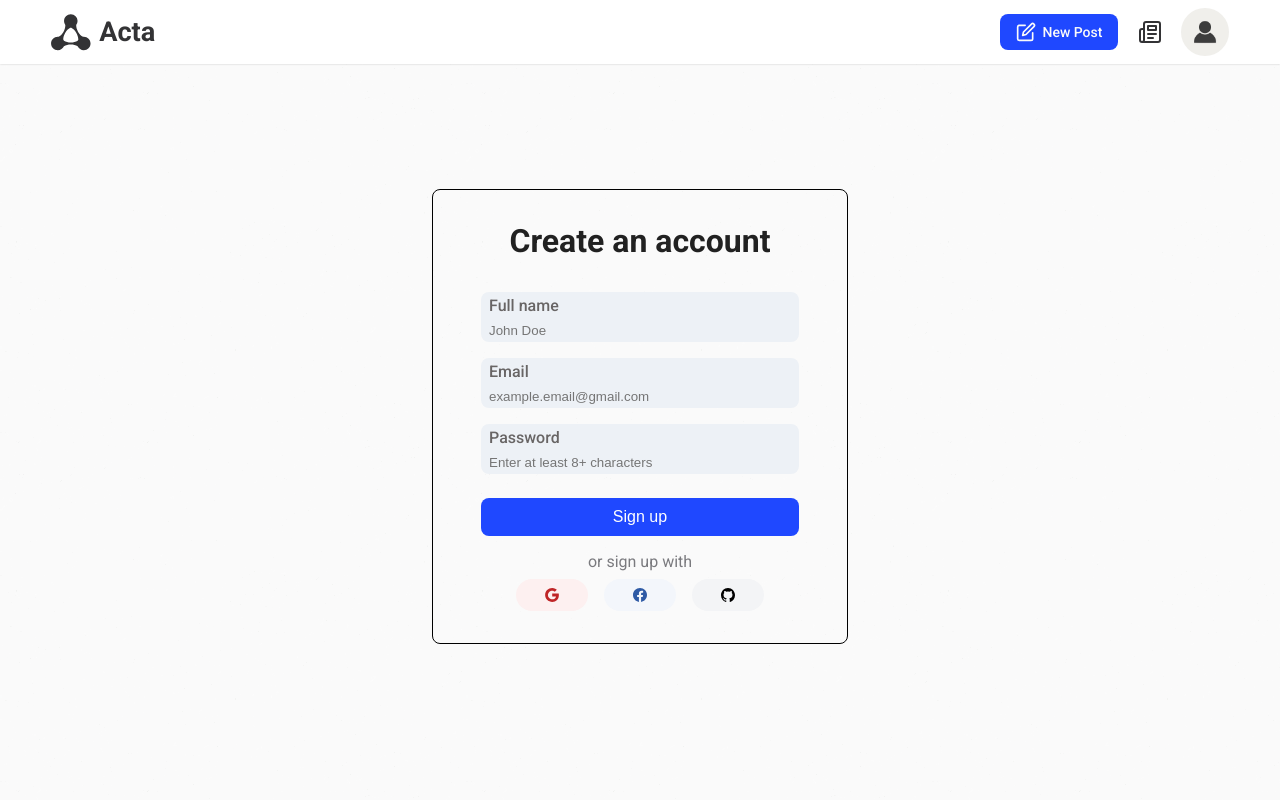
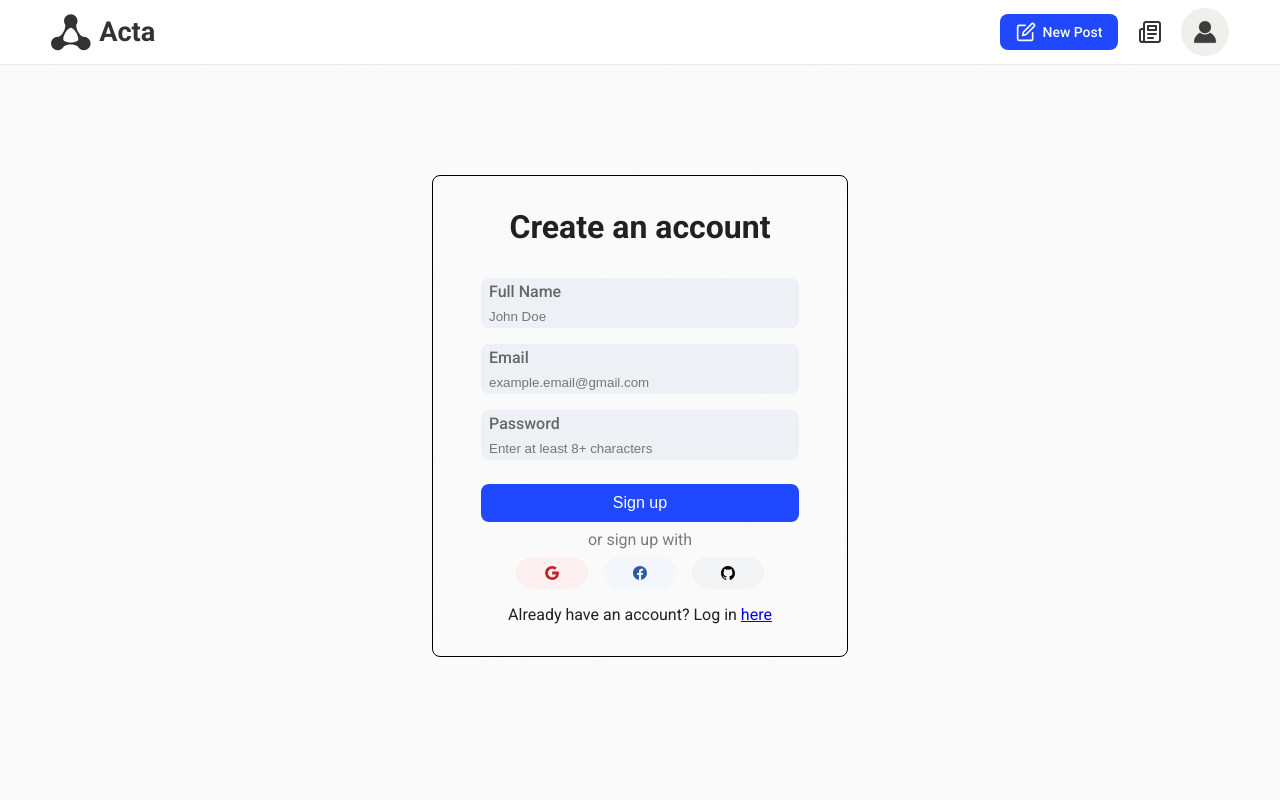
Before and after one commit to Luzefiru/Acta, a React (Create React App) app: page /auth in a window 1280 px wide. Shown: the top 800 px of the page. Built offline with nearby package versions, Linux system fonts and the light colour scheme.

Commit message:
feat: add Auth nested routing for LogIn & SignUp components

```diff
--- a/src/App.jsx
+++ b/src/App.jsx
@@ -7,6 +7,8 @@ import Navbar from './components/layouts/Navbar.jsx';
 import Footer from './components/layouts/Footer.jsx';
 import Home from './pages/Home/Home.jsx';
 import Auth from './pages/SignUp/Auth';
+import SignUp from './pages/SignUp/SignUp';
+import LogIn from './pages/SignUp/LogIn';
 import Feed from './pages/Feed/Feed.jsx';
 import CreatePost from './pages/CreatePost/CreatePost.jsx';
 import Post from './pages/Post/Post.jsx';
@@ -21,7 +23,10 @@ function App() {
           {/* This div wrapper used to give padding to page content */}
           <Routes>
             <Route path="/" element={<Home />} />
-            <Route path="/auth" element={<Auth />} />
+            <Route path="/auth" element={<Auth />}>
+              <Route index element={<SignUp />} />
+              <Route path="login" element={<LogIn />} />
+            </Route>
             <Route path="/feed" element={<Feed />} />
             <Route path="/create-post" element={<CreatePost />} />
             <Route path="/post/:postID" element={<Post />} />
--- a/src/pages/SignUp/Auth.jsx
+++ b/src/pages/SignUp/Auth.jsx
@@ -1,10 +1,10 @@
 import './Auth.css';
-import SignUp from './SignUp';
+import { Outlet } from 'react-router-dom';
 
 function Auth() {
   return (
     <div className="Auth">
-      <SignUp />
+      <Outlet />
     </div>
   );
 }
--- a/src/pages/SignUp/SignUp.jsx
+++ b/src/pages/SignUp/SignUp.jsx
@@ -3,12 +3,13 @@ import LogoGitHub from '../../assets/logo-github.svg';
 import LogoFacebook from '../../assets/logo-facebook.svg';
 import LogoGoogle from '../../assets/logo-google.svg';
 import TextField from '../../components/forms/TextField';
+import { Link } from 'react-router-dom';
 
 function SignUp() {
   return (
     <div class="SignUp">
       <h1>Create an account</h1>
-      <TextField label="Full name" placeholder="John Doe" />
+      <TextField label="Full Name" placeholder="John Doe" />
       <TextField
         type="email"
         label="Email"
@@ -34,6 +35,10 @@ function SignUp() {
           <img alt="GitHub Login" src={LogoGitHub} />
         </button>
       </div>
+      <div class="SignUp__link">
+        Already have an account? Log in&nbsp;
+        <Link to="/auth/login">here</Link>
+      </div>
     </div>
   );
 }
--- a/src/pages/SignUp/signup.css
+++ b/src/pages/SignUp/signup.css
@@ -1,4 +1,5 @@
 .SignUp {
+  display: grid;
   width: 26rem;
   padding: 32px 48px;
   border: 1.5px solid var(--black);
@@ -19,7 +20,7 @@
   color: white;
   background-color: var(--primary);
   margin-top: 8px;
-  margin-bottom: 16px;
+  margin-bottom: 8px;
   border-radius: 8px;
   cursor: pointer;
 }
@@ -38,11 +39,12 @@
   display: flex;
   align-items: center;
   justify-content: center;
-  gap: 1rem;
+  gap: 16px;
+  margin-bottom: 16px;
 }
 
 .SignUp button img {
-  height: 1rem;
+  height: 16px;
 }
 
 .SignUp__options__option {
@@ -78,6 +80,11 @@
   background-color: #ebebeb;
 }
 
+.SignUp__link {
+  all: unset;
+  justify-self: center;
+}
+
 @media only screen and (max-width: 768px) {
   .SignUp {
     width: 80vw;
```
